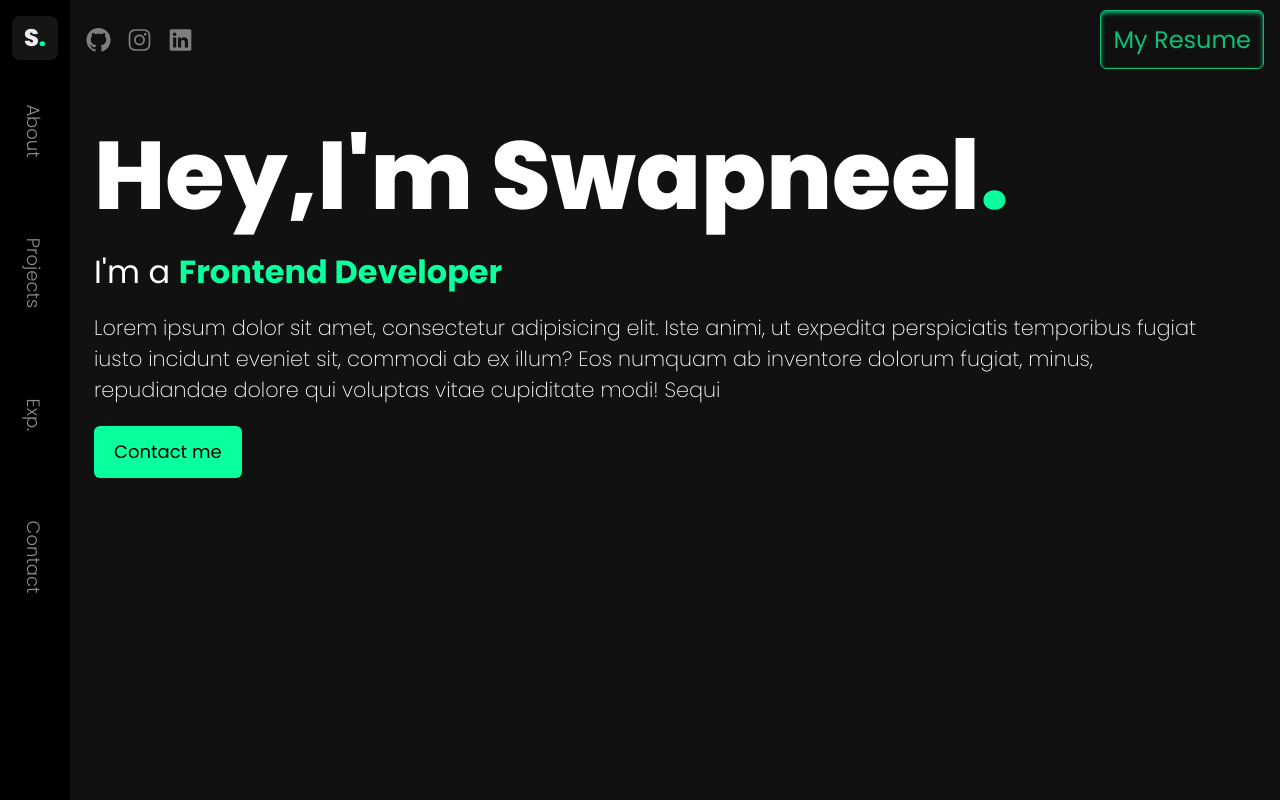
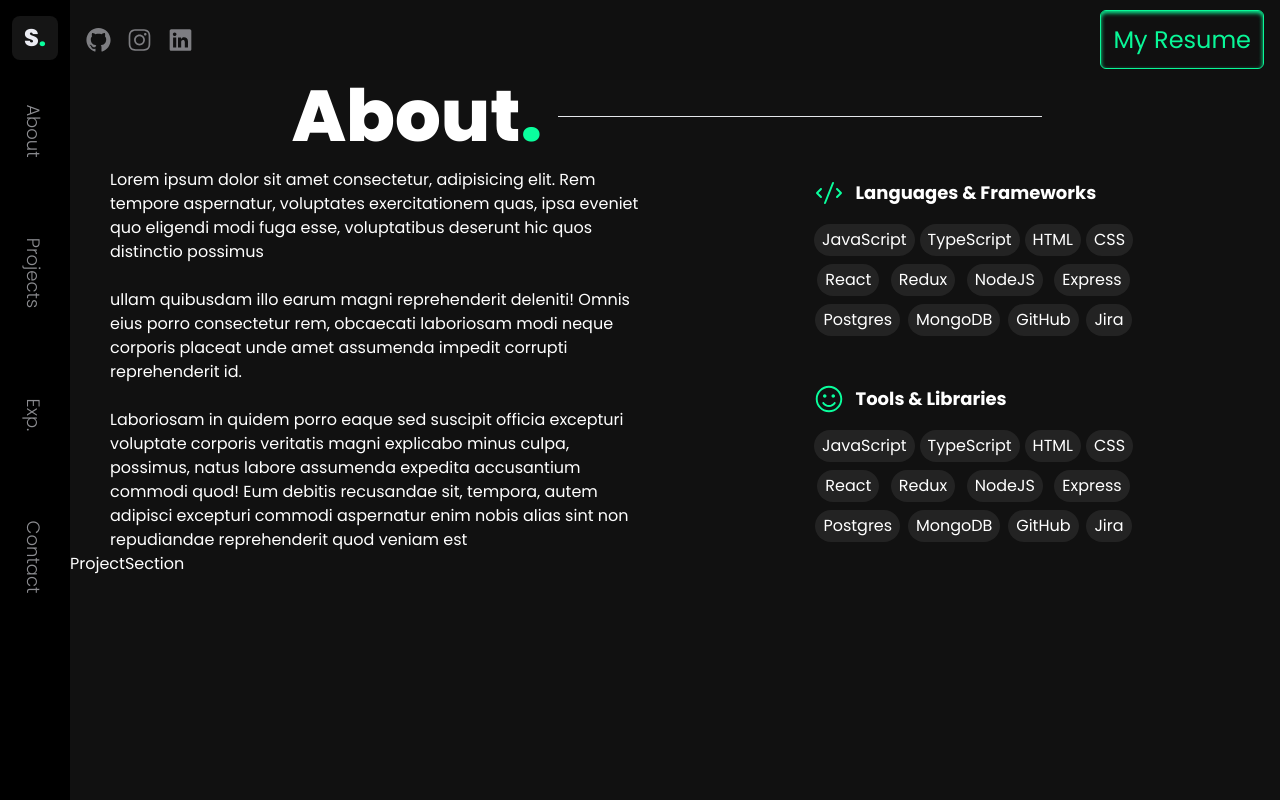
Before and after one commit to swapneel1026/portfolio-v.1.0, a Next.js app: page / in a window 1280 px wide. Shown: the top 800 px of the page. Built offline with nearby package versions, Linux system fonts and the light colour scheme.

Commit message:
feat:about section

```diff
--- a/src/app/components/AboutMe.tsx
+++ b/src/app/components/AboutMe.tsx
@@ -1,5 +1,47 @@
+import { CodeIcon, FaceIcon } from "@radix-ui/react-icons";
+import SkillsCard from "./SkillsCard";
+
 const AboutMe = () => {
-  return <div>AboutMe</div>;
+  return (
+    <div className="text-white">
+      <header className="flex items-center justify-center ">
+        <h1 className="text-3xl lg:text-7xl font-extrabold">
+          About
+          <span className="text-[#0aff9d]">.</span>
+        </h1>
+        <hr className="w-[40%] mx-4" />
+      </header>
+      <section className="grid place-content-center place-items-center md:grid-cols-2 gap-[4rem] px-8 mx-2 mt-4">
+        <p className="flex flex-wrap">
+          Lorem ipsum dolor sit amet consectetur, adipisicing elit. Rem tempore
+          aspernatur, voluptates exercitationem quas, ipsa eveniet quo eligendi
+          modi fuga esse, voluptatibus deserunt hic quos distinctio possimus
+          <br />
+          <br />
+          ullam quibusdam illo earum magni reprehenderit deleniti! Omnis eius
+          porro consectetur rem, obcaecati laboriosam modi neque corporis
+          placeat unde amet assumenda impedit corrupti reprehenderit id.
+          <br />
+          <br />
+          Laboriosam in quidem porro eaque sed suscipit officia excepturi
+          voluptate corporis veritatis magni explicabo minus culpa, possimus,
+          natus labore assumenda expedita accusantium commodi quod! Eum debitis
+          recusandae sit, tempora, autem adipisci excepturi commodi aspernatur
+          enim nobis alias sint non repudiandae reprehenderit quod veniam est
+        </p>
+        <div className="flex flex-col gap-8 space-y-4">
+          <SkillsCard
+            title="Languages & Frameworks"
+            icon={<CodeIcon color="#0aff9d" height={30} width={30} />}
+          />
+          <SkillsCard
+            title="Tools & Libraries"
+            icon={<FaceIcon color="#0aff9d" height={30} width={30} />}
+          />
+        </div>
+      </section>
+    </div>
+  );
 };
 
 export default AboutMe;
--- /dev/null
+++ b/src/app/components/SkillsCard.tsx
@@ -0,0 +1,41 @@
+type SkillProps = {
+  title?: string;
+  skills?: string[];
+  icon?: any;
+};
+const SkillsCard = ({ title, skills, icon }: SkillProps) => {
+  const tags = [
+    "JavaScript",
+    "TypeScript",
+    "HTML",
+    "CSS",
+    "React",
+    "Redux",
+    "NodeJS",
+    "Express",
+    "Postgres",
+    "MongoDB",
+    "GitHub",
+    "Jira",
+  ];
+  return (
+    <div>
+      <h1 className="flex gap-3 font-bold text-lg  items-center">
+        <span>{icon}</span>
+        {title}
+      </h1>
+      <div className="flex flex-wrap gap-x-1 gap-y-2 max-w-xs justify-start mt-4">
+        {tags.map((t, i) => (
+          <div
+            key={i}
+            className="bg-[#232323] text-white py-1 px-2  mx-auto rounded-full"
+          >
+            {t}
+          </div>
+        ))}
+      </div>
+    </div>
+  );
+};
+
+export default SkillsCard;
--- a/src/app/page.tsx
+++ b/src/app/page.tsx
@@ -1,4 +1,7 @@
-import HeroSection from "./components/HeroSection";
+import AboutMe from "./components/AboutMe";
+import ContactSection from "./components/ContactSection";
+import ExperienceSection from "./components/ExperienceSection";
+import ProjectSection from "./components/ProjectSection";
 import TopNav from "./components/TopNav";
 
 export default function Home() {
@@ -6,13 +9,23 @@ export default function Home() {
     <>
       <main className="">
         <TopNav />
-        <section>
-          <HeroSection />
-        </section>
-        <section></section>
-        <section></section>
-        <section></section>
-        <section></section>
+        <div className="grid grid-rows-4 text-white">
+          {/* <section>
+            <HeroSection />
+          </section> */}
+          <section>
+            <AboutMe />
+          </section>
+          <section>
+            <ProjectSection />
+          </section>
+          <section>
+            <ExperienceSection />
+          </section>
+          <section>
+            <ContactSection />
+          </section>
+        </div>
       </main>
     </>
   );
```
